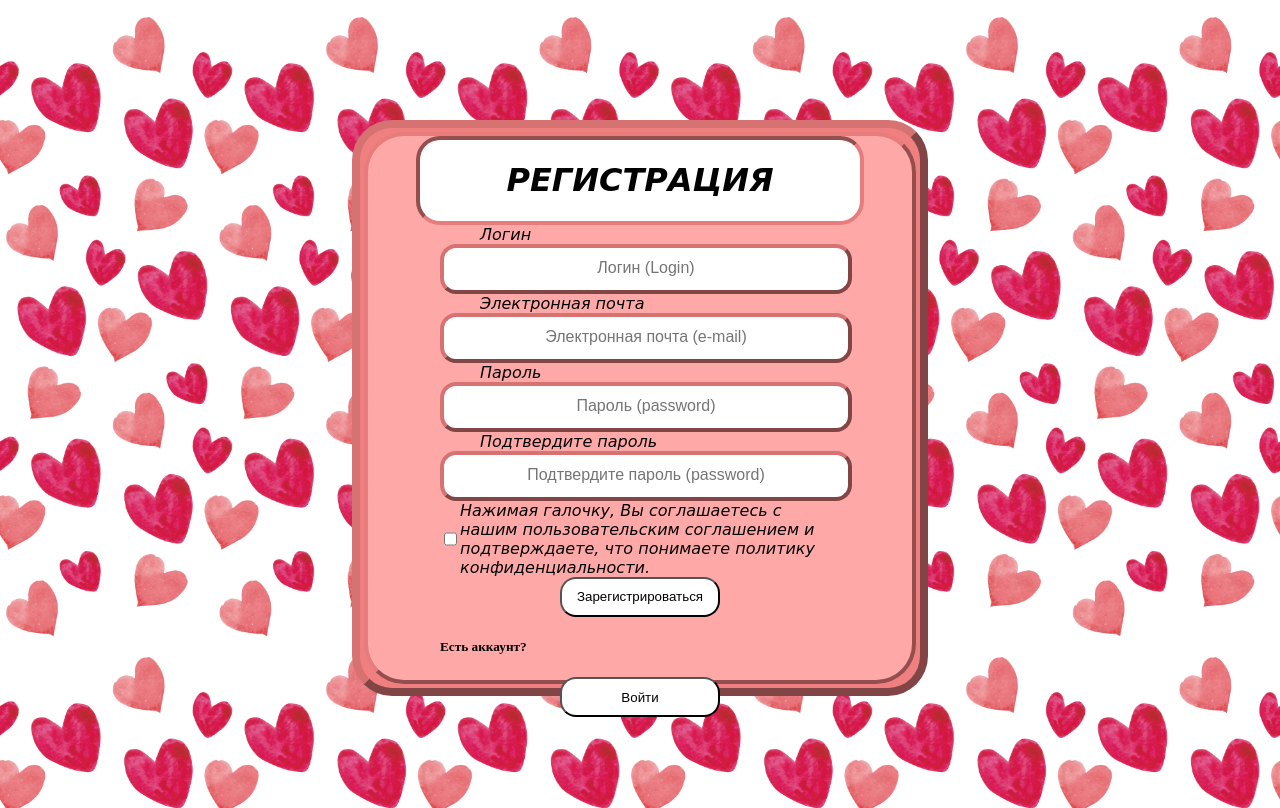
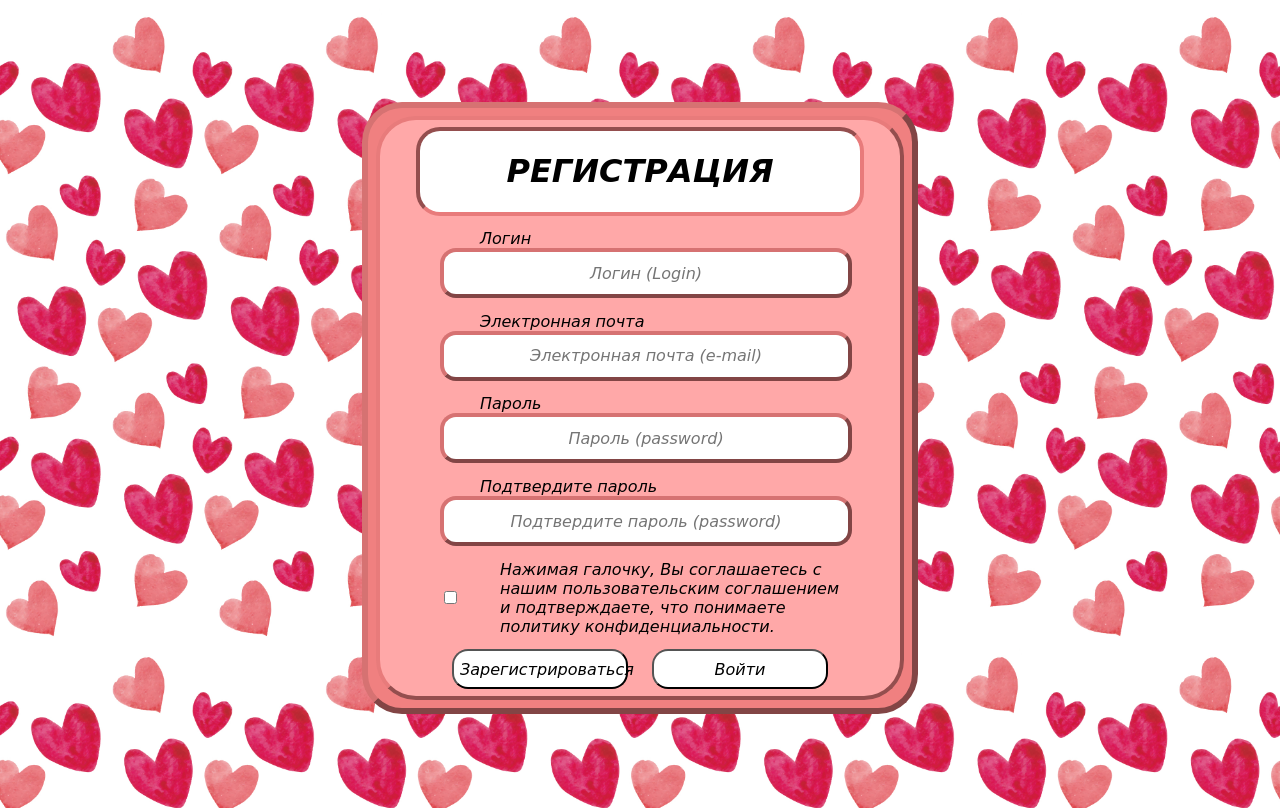
Before and after one commit to argecyplusplus/datingsite, a Django app: page /searching/register/ in a window 1280 px wide. Run offline with Django 4.2, Linux system fonts and the light colour scheme.

Commit message:
registration.html
Подредактировал страничку с регистрацией
Как по мне, осталась единственная проблема: сделать размер кнопки input type="checkbox" постоянным (чтобы не изменялся при изменении масштаба страницы)

```diff
--- a/datingsite/static/css/registration.css
+++ b/datingsite/static/css/registration.css
@@ -37,18 +37,25 @@ h2 {
     font-family: comic sans ms;
     font-size: 2vh;
     font-style: oblique;
+    margin-left: 5vh;
+}
+
+.text2 {
+    font-family: comic sans ms;
+    font-size: 2vh;
+    font-style: oblique;
 }
 
 
 .registration {
     display: grid;
     background: #F08080;
-    width: 70vh;
-    height: 70vh;
+    width: 68vh;
+    height: 75vh;
     border-radius: 5vh;
     border-style: outset;
     border-color: #d67272;
-    border-width: 1vh;
+    border-width: 0.75vh;
 }
 
 .registration1 {
@@ -57,8 +64,8 @@ h2 {
     justify-content: center;
     align-items: center;
     background: #ffa8a8;
-    width: 68vh;
-    height: 68vh;
+    width: 65vh;
+    height: 72vh;
     border-radius: 5vh;
     border-width: 0.5vh;
     border-style: outset;
@@ -132,6 +139,7 @@ h2 {
 
 .container_4 {
     display: flex;
+    justify-content: space-between;
     align-items: center;
     margin: auto;
     width: 50vh;
@@ -155,21 +163,22 @@ h2 {
 .container_6 {
     display: grid;
     margin: auto;
-    vertical-align: center
+    vertical-align: center;
     align-items: center;
     width: 75%;
 }
 
 button {
     margin: auto;
-    width: 20vh;
+    width: 22vh;
     height: 5vh;
+    border-width: 0.35vh;
     background-color: white;
     border-radius: 2vh;
     border-style: outset;
 }
 
-button2 {
+.button2 {
     margin: auto;
     width: 50%;
     height: 300%;
@@ -186,7 +195,7 @@ button2 {
     font-style: oblique;
 }
 
-button2:hover{
+.button2:hover{
     background-color: #ededed;
 }
 
@@ -203,19 +212,7 @@ input.string {
     background: white;
     width: 50vh;
     text-align: center;
+    font-family: comic sans ms;
+    font-size: 2vh;
+    font-style: oblique;
 }
-
-input.check {
-    background: white;
-    width: 5vh;
-    height: 5vh;
-    text-align: center;
-    border-radius: 2vh;
-    border-style: outset;
-    border-color: #d67272;
-    border-width: 0.5vh;
-}
-
-input::placeholder {
-    font-size: 2vh;
-}
--- a/datingsite/templates/registration/register.html
+++ b/datingsite/templates/registration/register.html
@@ -39,16 +39,12 @@
 
 				</div>
 				<div class="container_4">
-					<input class="check" type="checkbox" id="Agreed" name="Agreed" value="Agreed" required>
+					<input type="checkbox" id="Agreed" name="Agreed" value="Agreed" required>
 					<label for="Agreed"><div class="text1">Нажимая галочку, Вы соглашаетесь с нашим пользовательским соглашением и подтверждаете, что понимаете политику конфиденциальности.</div></label>
 				</div>
 				<div class="container_4">
-					<button type="submit">Зарегистрироваться</button>
-				</div>
-
-				<div class="container_3">
-					<h5>Есть аккаунт?</h5>
-					<button onclick="location.href='{% url 'login' %}?next=/searching/myprofile'">Войти</button>
+					<button type="submit" class="text2">Зарегистрироваться</button>
+					<button onclick="location.href='{% url 'login' %}?next=/searching/myprofile'" class="text2">Войти</button>
 				</div>
 			</div>
 		</div>
```
